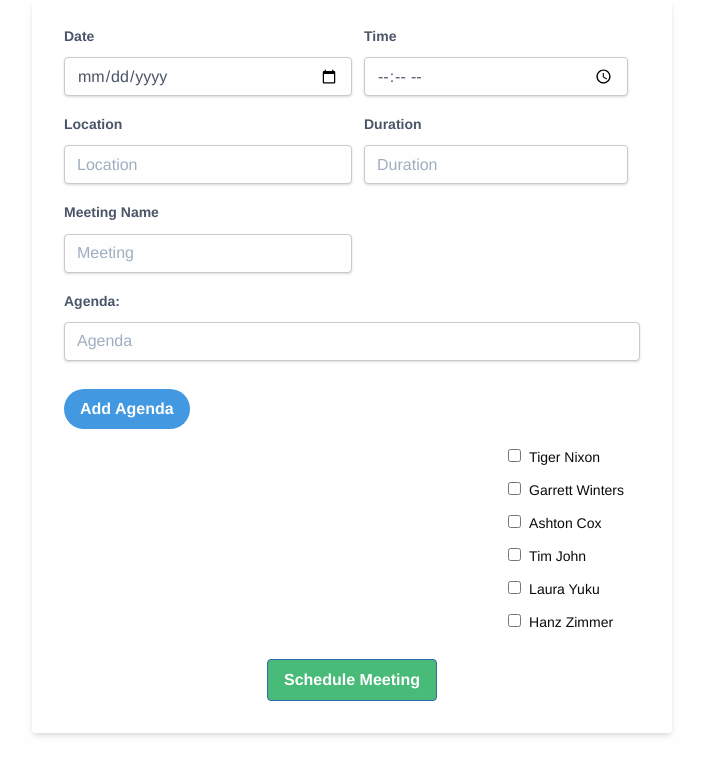
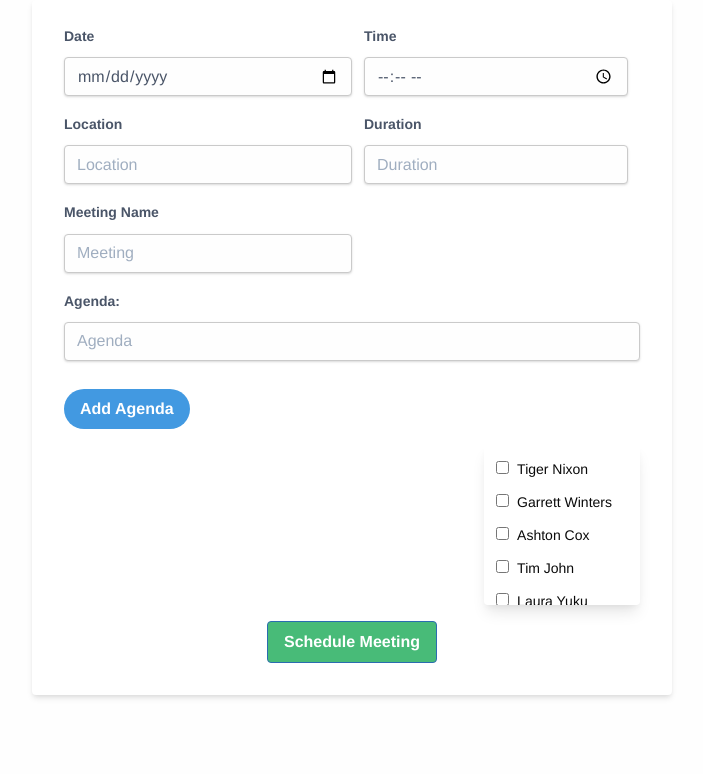
Before and after one commit to Could-this-have-been-an-email/bae.meet.ai, a React (Create React App) app in the folder client/: page /newmeeting in a window 1280 px wide. Shown: the top 774 px of the page, without its empty margins (288-991 px from the left). Built offline with nearby package versions, Linux system fonts and the light colour scheme.

Commit message:
wip removed material and styled input 1.0

```diff
--- a/client/src/components/InfoMeeting.js
+++ b/client/src/components/InfoMeeting.js
@@ -111,9 +111,10 @@ function InfoMeeting(props) {
         </div>
         <div className="mb-4">
           <div className="flex justify-end">
-            <div className="col">
+            <div className="col rounded h-40 w-42 p-3 shadow-lg whitespace-no-wrap overflow-y-scroll">
               {props.userJson.map(name => (
                 <UserLI
+                  submitUsers={props.submitUsers}
                   first={name.firstName}
                   lname={name.lastName}
                   job={name.jobTitle}
@@ -122,19 +123,6 @@ function InfoMeeting(props) {
             </div>
           </div>
         </div>
-
-        {/* <div className="mb-4">
-          <input type="checkbox" id="userMeeting" name="name"></input>
-          <label for="name">name</label>
-        </div>
-        <div className="mb-4">
-          <input type="checkbox" id="userMeeting" name="name"></input>
-          <label for="name">name</label>
-        </div>
-        <div className="mb-4">
-          <input type="checkbox" id="userMeeting" name="name"></input>
-          <label for="name">name</label>
-        </div> */}
         <div className="flex">
           <input
             type="submit"
```
